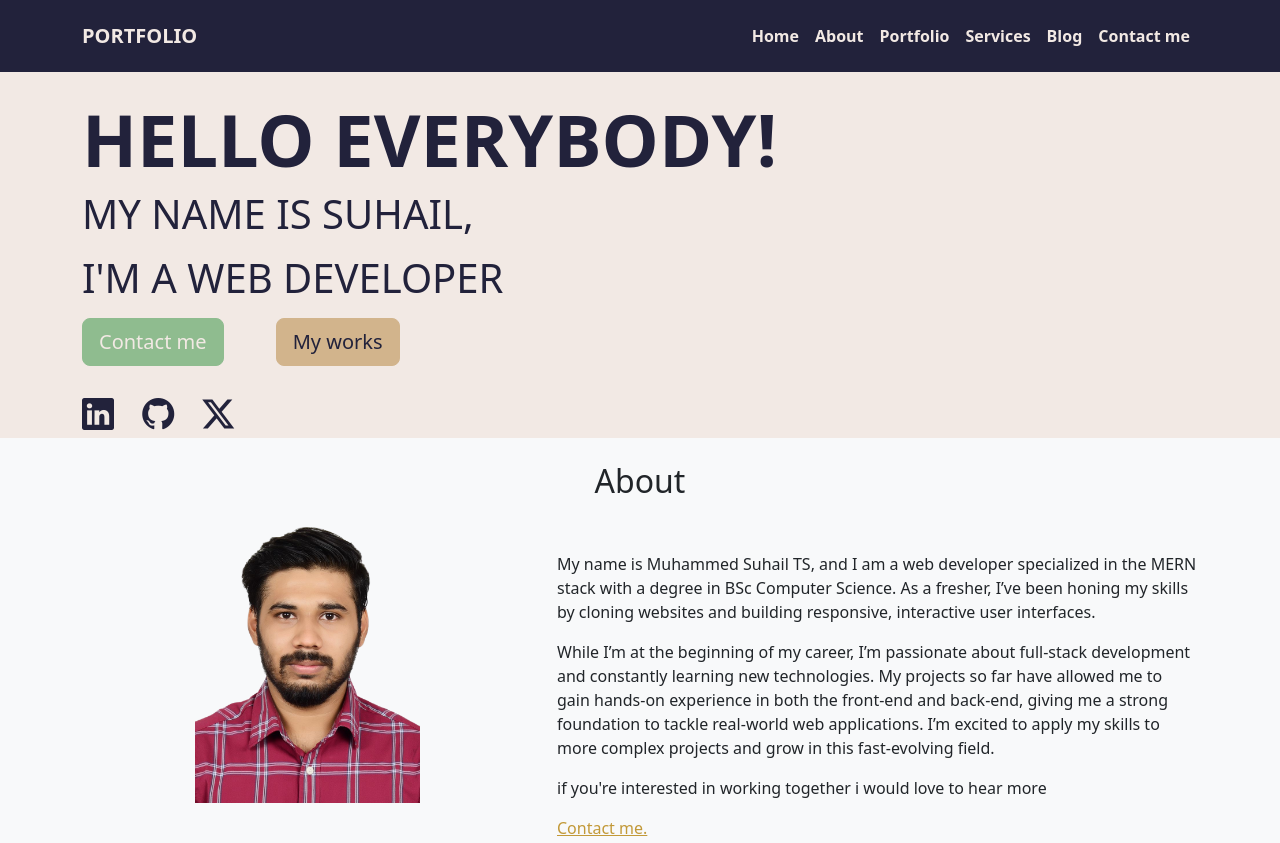
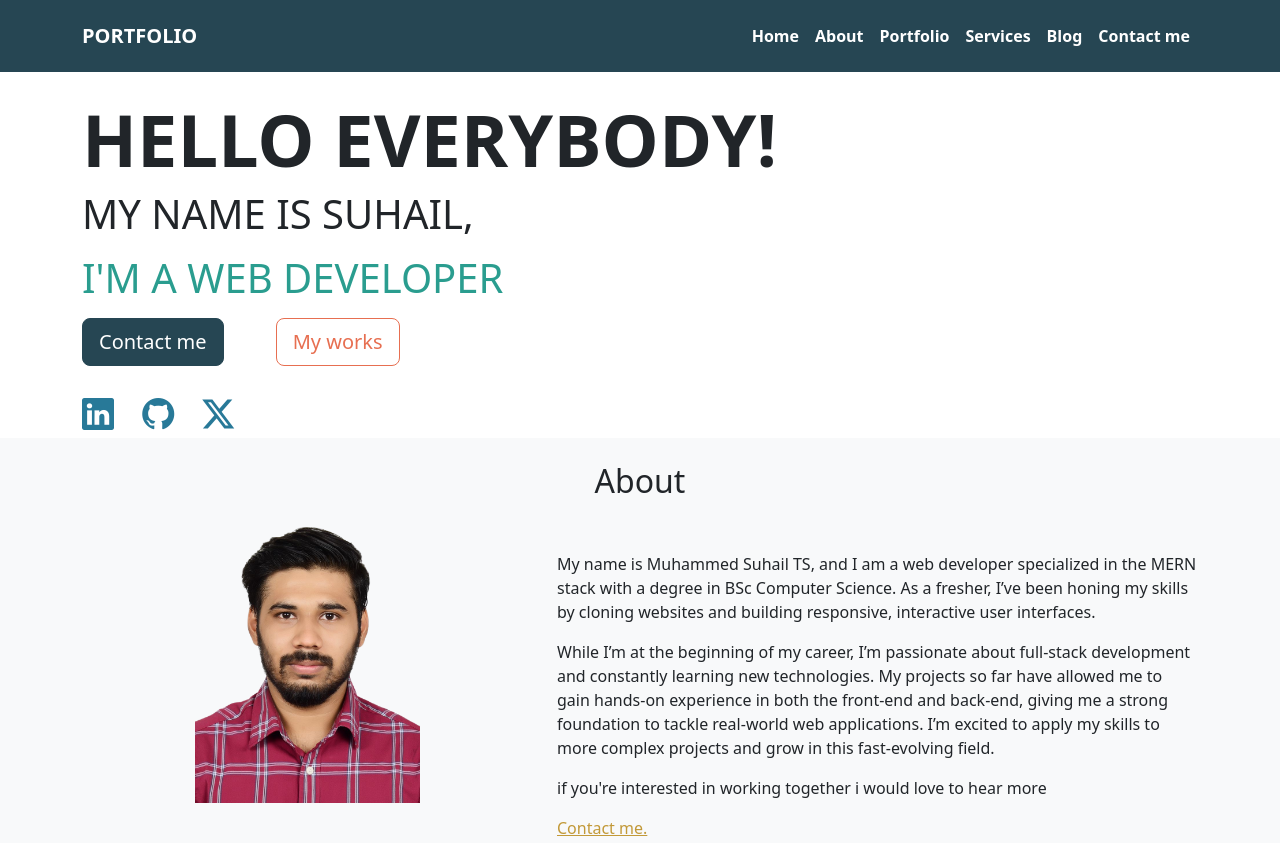
Before and after one commit to suhailts133/portfolio, a website: page index.html in a window 1280 px wide. Shown: the top 843 px of the page. Drawn offline with nearby package versions, Linux system fonts and the light colour scheme.

Commit message:
colors changed

```diff
--- a/index.html
+++ b/index.html
@@ -3,6 +3,7 @@
 <head>
     <meta charset="UTF-8">
     <meta name="viewport" content="width=device-width, initial-scale=1.0">
+    <meta name="description">
     <title>the web</title>
 
   <link rel="stylesheet" href="https://cdn.jsdelivr.net/npm/bootstrap-icons@1.11.3/font/bootstrap-icons.min.css">
@@ -12,10 +13,10 @@
 <body>
 
   <!--navbar starts here-->
-  <nav class="navbar navbar-expand-md bg-slateGray py-3">
+  <nav class="navbar navbar-expand-md bg-navy py-3">
     <div class="container-lg">
       <a href="#intro" class="navbar-brand">
-        <span class="fw-bold text-beige">
+        <span class="fw-bold text-white">
          PORTFOLIO</span>
       </a>
       <button class=" navbar-toggler" type="button" data-bs-toggle="collapse"
@@ -27,27 +28,27 @@
         <ul class=" navbar-nav">
 
           <li class="nav-item">
-            <a href="#home" class="fw-bold nav-link text-beige">Home</a>
+            <a href="#home" class="fw-bold nav-link text-white">Home</a>
           </li>
 
           <li class="nav-item">
-            <a href="#about" class="fw-bold nav-link text-beige">About</a>
+            <a href="#about" class="fw-bold nav-link text-white">About</a>
           </li>
 
           <li class="nav-item">
-            <a href="#Portfolio" class="fw-bold nav-link text-beige">Portfolio</a>
+            <a href="#Portfolio" class="fw-bold nav-link text-white">Portfolio</a>
           </li>
 
           <li class="nav-item ">
-            <a href="#services" class="fw-bold nav-link text-beige">Services</a>
+            <a href="#services" class="fw-bold nav-link text-white">Services</a>
           </li>
 
           <li class="nav-item ">
-            <a href="#blog" class="fw-bold nav-link text-beige">Blog</a>
+            <a href="#blog" class="fw-bold nav-link text-white">Blog</a>
           </li>
 
           <li class="nav-item">
-            <a href="#contact-me" class="fw-bold nav-link text-beige">Contact me</a>
+            <a href="#contact-me" class="fw-bold nav-link text-white">Contact me</a>
           </li>
         </ul>
       </div>
@@ -61,14 +62,15 @@
         <div class="col">
           <h2 class="text-slateGray fw-bold display-2">HELLO EVERYBODY!</h2>
           <p class="text-slateGray display-6 weight-500 name-margin">MY NAME IS SUHAIL,</p>
-          <p class="text-slateGray display-6 weight-500">I'M A WEB DEVELOPER</p>
-          <button id="contact-me" class="btn btn-sageGreen text-beige btn-lg">Contact me</button>
-          <button id="portfolio" class="btn btn-tan text-slateGray btn-lg ms-5">My works</button>
+          <p class="text-egreen display-6 weight-500">I'M A WEB DEVELOPER</p>
+
+          <button id="contact-me" class="btn btn-navy text-white btn-lg">Contact me</button>
+          <button id="portfolio" class="btn btn-outline-orange  btn-lg ms-5">My works</button>
           <!--social media logos-->
           <div class="mt-4">
-            <span class="me-4 logos"><a href="https://www.linkedin.com/in/suhail-ts/"><i class="bi bi-linkedin text-slateGray"></i></a></span>
-            <span class="me-4 logos"><a href="https://github.com/suhailts133"><i class="bi bi-github text-slateGray"></i></a></span>
-            <span class="me-4 logos"><a href="https://x.com/Suhail16933305"><i class="bi bi-twitter-x text-slateGray"></i></a></span>
+            <span class="me-4 logos" aria-label="linkden page"><a href="https://www.linkedin.com/in/suhail-ts/"><i class="bi bi-linkedin text-lightNavy"></i></a></span>
+            <span class="me-4 logos" aria-label="github page"><a href="https://github.com/suhailts133"><i class="bi bi-github text-lightNavy"></i></a></span>
+            <span class="me-4 logos" aria-label="twitter page"><a href="https://x.com/Suhail16933305"><i class="bi bi-twitter-x text-lightNavy"></i></a></span>
           </div>
           <!--social media logos end here-->
         </div>
@@ -153,7 +155,7 @@
           <div class="card h-100 custom-service ">
             <div class="card-body text-center">
               <i class="bi bi-laptop display-4 mb-3"></i>
-              <h5 class="card-title">Web Development</h5>
+              <p class="card-title fw-bold">Web Development</p>
               <p class="card-text">
                 I specialize in creating responsive, user-friendly websites using modern web technologies.
               </p>
@@ -165,7 +167,7 @@
           <div class="card h-100 custom-service">
             <div class="card-body text-center">
               <i class="bi bi-phone display-4 mb-3"></i>
-              <h5 class="card-title">Mobile-Friendly Design</h5>
+              <p class="card-title fw-bold">Mobile-Friendly Design<p>
               <p class="card-text">
                 I design mobile-responsive websites that work seamlessly across all devices.
               </p>
@@ -177,7 +179,7 @@
           <div class="card h-100 custom-service">
             <div class="card-body text-center">
               <i class="bi bi-server display-4 mb-3"></i>
-              <h5 class="card-title">Backend Development</h5>
+              <p class="card-title fw-bold">Backend Development</p>
               <p class="card-text">
                 I build and maintain efficient server-side applications using Node.js, Express, and MongoDB.
               </p>
--- a/scss/main.scss
+++ b/scss/main.scss
@@ -8,12 +8,12 @@ $primary: #c29938;
 
 
 $custom-theme-colors: (
-    "slateGray":#22223b,
-    "sageGreen":#8fbc8f,
-    "beige":#f2e9e4,
-    "tan":#d2b48c,
-    "altlight":#f2ebfa,
-    "altdark":#522192,
+    "navy":#264653,
+    "egreen":#2A9D8F,
+    "white":#fff,
+    "orange":#E76F51,
+    "lightNavy":#287998
+
 
 );
 
--- a/style.css
+++ b/style.css
@@ -71,3 +71,10 @@ img{
     position: relative;
     top:40px;
 }
+
+
+
+
+.btn-outline-orange:hover{
+    color: white;
+}
```
Also changed, not shown: assets/1.webp (deleted), assets/2.webp (deleted), assets/3.webp (deleted), css/main.min.css, 1 other file.
